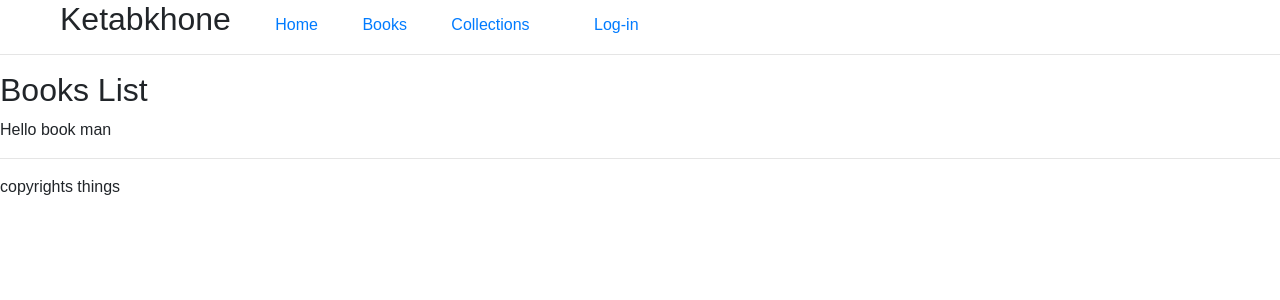
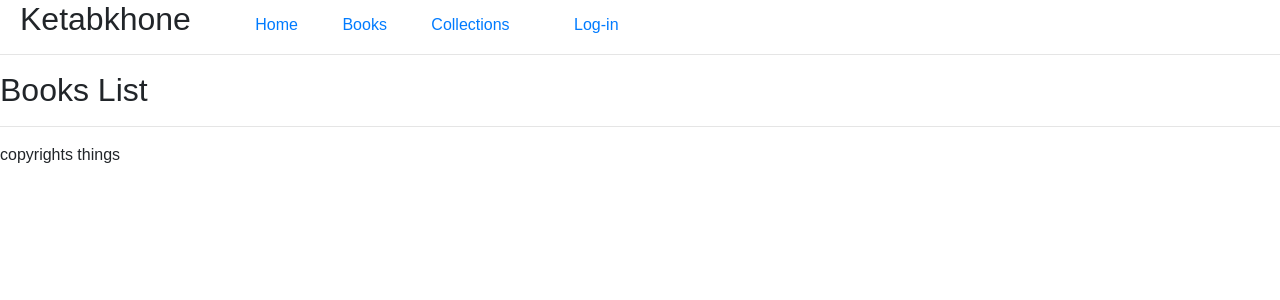
Before and after one commit to Rahimz/ketab, a Django app: page /books/ in a window 1280 px wide. Shown: the top 300 px of the page. Run offline with Django 3.2, Linux system fonts and the light colour scheme; data that the repository does not hold is empty; parts of the project's set-up code (start-up, migrations or seed data) failed here and were passed over; some libraries are stand-ins or nearby versions.

Commit message:
some minor bugs in templates fixed

```diff
--- a/ketab/books/templates/base.html
+++ b/ketab/books/templates/base.html
@@ -27,17 +27,12 @@
 
 <body>
 <header>
-    <ul>
-        <h2 class="nav-link" >Ketabkhone</a></h2>
+    <h2 class="nav-link" >Ketabkhone</h2>
+    <ul class="nav-link">
         <li class="nav-link" ><a href="{% url 'home' %}">Home</a></li>
         <li class="nav-link"><a href="{% url 'booklist' %}">Books</a></li>
         <li class="nav-link"><a href="{% url 'collectionlist' %}">Collections</a></li>
         {% if request.user.is_authenticated %}
-        <a class="" href="{% url 'dashboard' %}">
-            {% if request.user.profile.photo %}
-                <img src="{{ request.user.profile.photo.url }}"  class="profile-pic" alt="user profile pic">
-            {% endif %}
-        </a>
         <li class="nav-link">
             <a href="{% url 'dashboard' %}" class="nav-link">Dashboard</a>
         </li>
--- a/ketab/books/templates/books/books_list.html
+++ b/ketab/books/templates/books/books_list.html
@@ -4,7 +4,6 @@
 
 {% block body %}
 
-    <p>Hello book man</p>
     <ul>
     {% for book in books %}
         <li><a href="{{ book.get_absolute_url }}">{{ book }}</a></li>
--- a/ketab/books/templates/books/collections_list.html
+++ b/ketab/books/templates/books/collections_list.html
@@ -4,7 +4,6 @@
 
 {% block body %}
 
-    <p>Hello book man</p>
     <ul>
     {% for collection in collections %}
         <li><a href="{{ collection.get_absolute_url }}">{{ collection }}</a></li>
--- a/ketab/books/templates/books/home.html
+++ b/ketab/books/templates/books/home.html
@@ -4,6 +4,6 @@
 
 {% block body %}
 
-<p>Hello book man</p>
+<p>Hello {{ request.user }}</p>
 
 {% endblock %}
```
